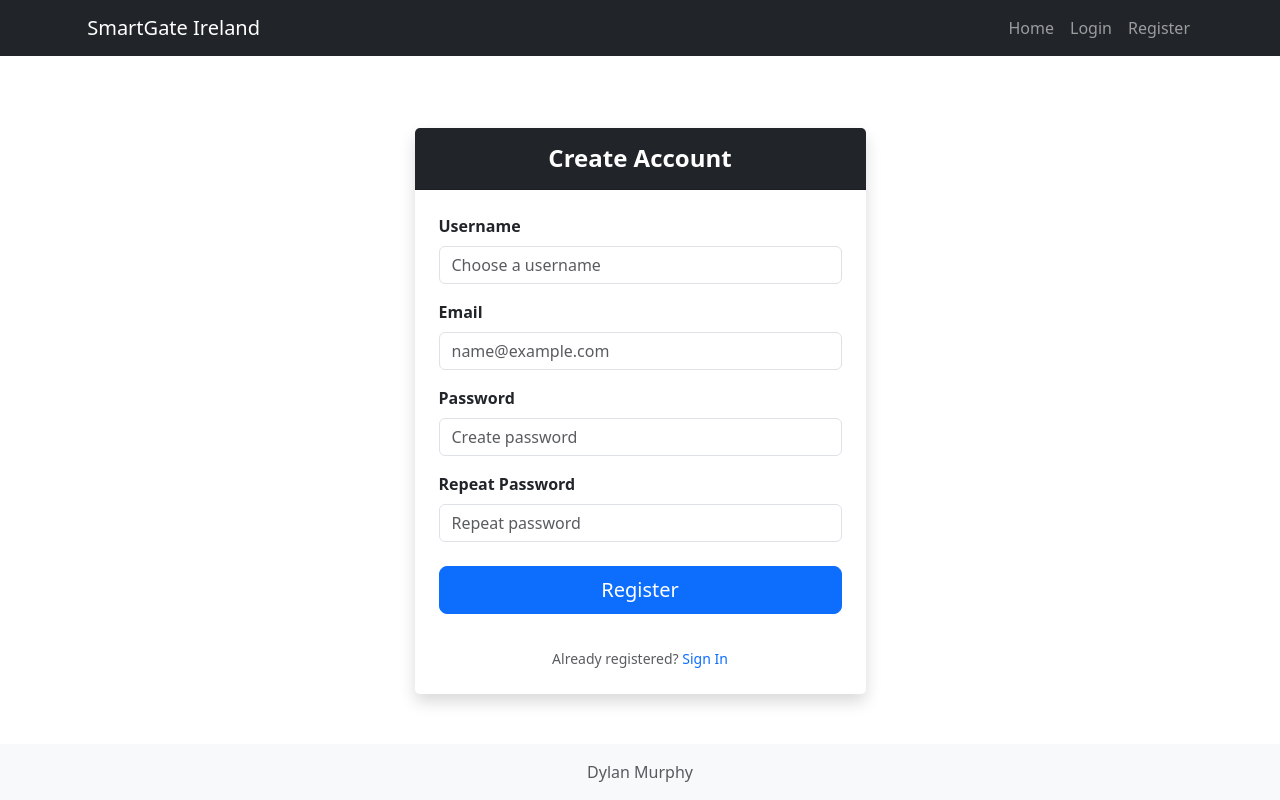
After one commit to dylanmurph/smartgates-iot, a Flask app: page /register in a window 1280 px wide. The commit adds this page. Run offline with Flask 3, Linux system fonts and the light colour scheme.

Commit message:
Implemented user authentication forms, login,register and dashboard pages

```diff
--- /dev/null
+++ b/app/forms.py
@@ -0,0 +1,29 @@
+from flask_wtf import FlaskForm
+from wtforms import StringField, PasswordField, BooleanField, SubmitField
+from wtforms.validators import ValidationError, DataRequired, Email, EqualTo
+from app.models import User
+
+class LoginForm(FlaskForm):
+    username = StringField('Username', validators=[DataRequired()])
+    password = PasswordField('Password', validators=[DataRequired()])
+    remember_me = BooleanField('Remember Me')
+    submit = SubmitField('Sign In')
+
+class RegistrationForm(FlaskForm):
+    username = StringField('Username', validators=[DataRequired()])
+    email = StringField('Email', validators=[DataRequired(), Email()])
+    password = PasswordField('Password', validators=[DataRequired()])
+    check_password = PasswordField('Repeat Password', validators=[DataRequired(), EqualTo('password')])
+    submit = SubmitField('Register')
+
+    # Logic to prevent duplicate usernames
+    def validate_username(self, username):
+        user = User.query.filter_by(username=username.data).first()
+        if user is not None:
+            raise ValidationError('Username already taken.')
+
+    # Logic to prevent duplicate emails
+    def validate_email(self, email):
+        user = User.query.filter_by(email=email.data).first()
+        if user is not None:
+            raise ValidationError('Email already registered.')
--- a/app/templates/base.html
+++ b/app/templates/base.html
@@ -13,18 +13,35 @@
 
     <nav class="navbar navbar-expand-lg navbar-dark bg-dark">
         <div class="container">
-            <a class="navbar-brand" href="/">Flask app</a>
+            <a class="navbar-brand" href="{{ url_for('main.dashboard' if current_user.is_authenticated else 'main.index') }}">
+                <i class="fa-solid fa-gate"></i> SmartGate Ireland
+            </a>
             <button class="navbar-toggler" type="button" data-bs-toggle="collapse" data-bs-target="#navbarNav">
                 <span class="navbar-toggler-icon"></span>
             </button>
             <div class="collapse navbar-collapse" id="navbarNav">
                 <ul class="navbar-nav ms-auto">
                     <li class="nav-item">
-                        <a class="nav-link" href="/">Home</a>
+                        <a class="nav-link" href="{{ url_for('main.index') }}">Home</a>
                     </li>
-                    <li class="nav-item">
-                        <a class="nav-link" href="#">Link</a>
-                    </li>
+
+                    {% if current_user.is_anonymous %}
+                        <li class="nav-item">
+                            <a class="nav-link" href="{{ url_for('main.login') }}">Login</a>
+                        </li>
+                        <li class="nav-item">
+                            <a class="nav-link" href="{{ url_for('main.register') }}">Register</a>
+                        </li>
+                    {% else %}
+                        <li class="nav-item">
+                            <a class="nav-link" href="{{ url_for('main.dashboard') }}">Dashboard</a>
+                        </li>
+                        <li class="nav-item">
+                            <a class="nav-link text-warning" href="{{ url_for('main.logout') }}">
+                                <i class="fa-solid fa-right-from-bracket"></i> Logout ({{ current_user.username }})
+                            </a>
+                        </li>
+                    {% endif %}
                 </ul>
             </div>
         </div>
--- /dev/null
+++ b/app/templates/register.html
@@ -0,0 +1,75 @@
+{% extends "base.html" %}
+
+{% block content %}
+<div class="row justify-content-center mt-5">
+    <div class="col-md-5">
+        <div class="card shadow border-0">
+            <div class="card-header bg-dark text-white text-center py-3">
+                <h4 class="mb-0 fw-bold">Create Account</h4>
+            </div>
+            <div class="card-body p-4">
+                <form method="post" novalidate id="registerForm">
+                    {{ form.hidden_tag() }}
+
+                    <div class="mb-3">
+                        {{ form.username.label(class="form-label fw-bold") }}
+                        {{ form.username(class="form-control " + ("is-invalid" if form.username.errors else ""), placeholder="Choose a username") }}
+                        {% for error in form.username.errors %}<div class="invalid-feedback">{{ error }}</div>{% endfor %}
+                    </div>
+
+                    <div class="mb-3">
+                        {{ form.email.label(class="form-label fw-bold") }}
+                        {{ form.email(class="form-control " + ("is-invalid" if form.email.errors else ""), placeholder="name@example.com") }}
+                        {% for error in form.email.errors %}<div class="invalid-feedback">{{ error }}</div>{% endfor %}
+                    </div>
+
+                    <div class="mb-3">
+                        {{ form.password.label(class="form-label fw-bold") }}
+                        {{ form.password(class="form-control " + ("is-invalid" if form.password.errors else ""), id="pw1", placeholder="Create password") }}
+                    </div>
+
+                    <div class="mb-3">
+                        {{ form.check_password.label(class="form-label fw-bold") }}
+                        {{ form.check_password(class="form-control " + ("is-invalid" if form.check_password.errors else ""), id="pw2", placeholder="Repeat password") }}
+                        <div id="live-feedback" class="invalid-feedback">Passwords do not match</div>
+                    </div>
+
+                    <div class="d-grid mt-4">
+                        <button type="submit" id="submitBtn" class="btn btn-primary btn-lg">Register</button>
+                    </div>
+                </form>
+            </div>
+            <div class="card-footer text-center bg-white border-0 pb-4">
+                <small class="text-muted">Already registered? <a href="{{ url_for('main.login') }}" class="text-decoration-none">Sign In</a></small>
+            </div>
+        </div>
+    </div>
+</div>
+
+<script>
+    const pw1 = document.getElementById('pw1');
+    const pw2 = document.getElementById('pw2');
+    const feedback = document.getElementById('live-feedback');
+    const btn = document.getElementById('submitBtn');
+
+    function handlePasswordValidation() {
+        pw1.classList.remove('is-invalid');
+        if (pw2.value.length > 0) {
+            if (pw1.value === pw2.value) {
+                pw2.classList.remove('is-invalid');
+                pw2.classList.add('is-valid');
+                feedback.style.display = 'none';
+            } else {
+                pw2.classList.remove('is-valid');
+                pw2.classList.add('is-invalid');
+                feedback.style.display = 'block';
+            }
+        } else {
+            pw2.classList.remove('is-invalid', 'is-valid');
+            feedback.style.display = 'none';
+        }
+    }
+    pw1.addEventListener('input', handlePasswordValidation);
+    pw2.addEventListener('input', handlePasswordValidation);
+</script>
+{% endblock %}
--- a/app/views.py
+++ b/app/views.py
@@ -1,7 +1,50 @@
-from flask import Blueprint, render_template
+from flask import Blueprint, render_template, flash, redirect, url_for, request
+from flask_login import current_user, login_user, logout_user, login_required
+from app import db
+from app.models import User
+from app.forms import LoginForm, RegistrationForm
+from urllib.parse import urlsplit
 
 bp = Blueprint('main', __name__)
 
 @bp.route('/')
 def index():
+    if current_user.is_authenticated:
+        return redirect(url_for('main.dashboard'))
     return render_template('index.html', title="Home")
+
+@bp.route('/register', methods=['GET', 'POST'])
+def register():
+    form = RegistrationForm()
+    if form.validate_on_submit():
+        user = User(username=form.username.data, email=form.email.data)
+        user.set_password(form.password.data)
+        db.session.add(user)
+        db.session.commit()
+        flash('Congratulations, you are now a registered user!')
+        return redirect(url_for('main.login'))
+    return render_template('register.html', title='Register', form=form)
+
+@bp.route('/login', methods=['GET', 'POST'])
+def login():
+    if current_user.is_authenticated:
+        return redirect(url_for('main.dashboard'))
+    form = LoginForm()
+    if form.validate_on_submit():
+        user = User.query.filter_by(username=form.username.data).first()
+        if user is None or not user.check_password(form.password.data):
+            flash('Invalid username or password')
+            return redirect(url_for('main.login'))
+        login_user(user, remember=form.remember_me.data)
+        return redirect(url_for('main.dashboard'))
+    return render_template('login.html', title='Sign In', form=form)
+
+@bp.route('/logout')
+def logout():
+    logout_user()
+    return redirect(url_for('main.index'))
+
+@bp.route('/dashboard')
+@login_required
+def dashboard():
+    return render_template('dashboard.html', title='Dashboard')
```
Also changed, not shown: app/templates/dashboard.html (added, +34 -0 lines), app/templates/login.html (added, +36 -0 lines).
